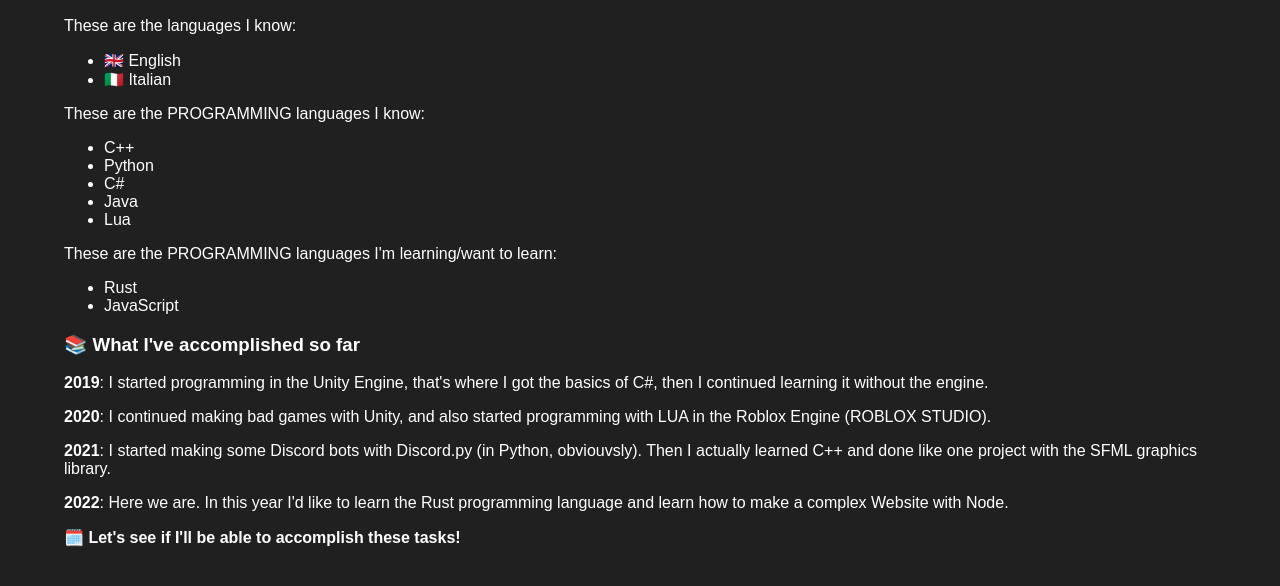
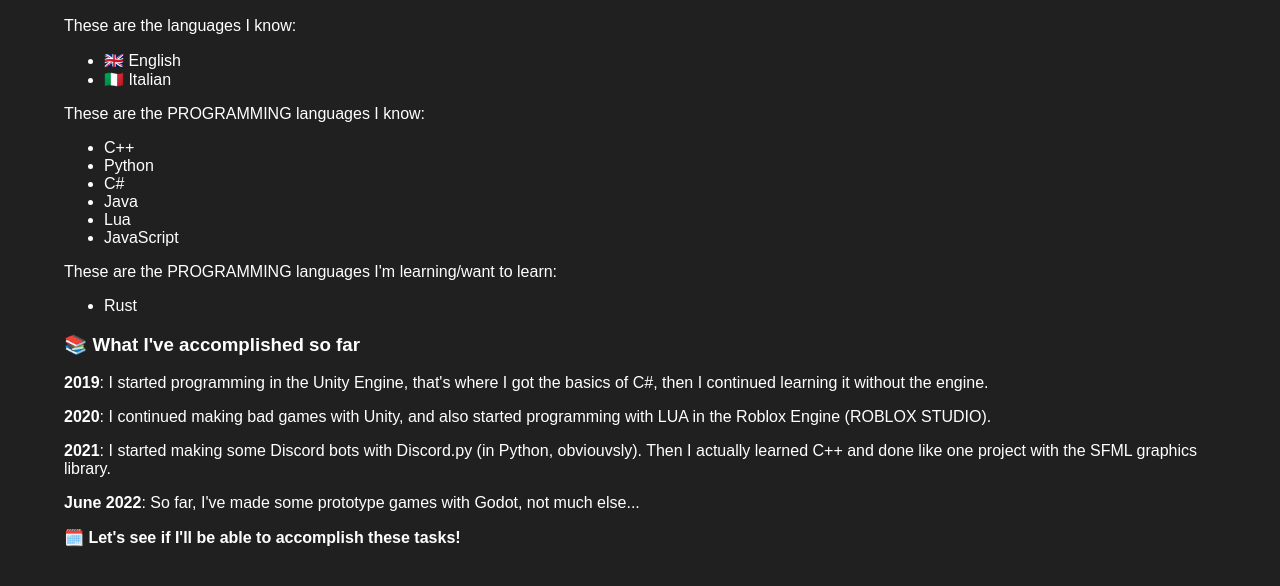
Before and after one commit to sebatt90/sebatt90.github.io, a plain HTML site: page aboutme/index.html in a window 1280 px wide. Shown: the part 180-766 px from the top of the page. Drawn offline with Linux system fonts and the light colour scheme; a web font is replaced by a local one.

Commit message:
Updated website's information

```diff
--- a/aboutme/index.html
+++ b/aboutme/index.html
@@ -36,6 +36,7 @@
                 <li name="mod">C#</li>
                 <li name="mod">Java</li>
                 <li name="mod">Lua</li>
+                <li name="mod">JavaScript</li>
             </ul>
         </p>
 
@@ -43,7 +44,6 @@
             These are the PROGRAMMING languages I'm learning/want to learn:
             <ul>
                 <li name="mod">Rust</li>
-                <li name="mod">JavaScript</li>
             </ul>
         </p>
 
@@ -65,9 +65,8 @@
             Then I actually learned C++ and done like one project with the SFML graphics library.
         </p>
         <p name="mod">
-            <b>2022</b>:
-            Here we are. In this year I'd like to learn the Rust programming language
-            and learn how to make a complex Website with Node.
+            <b>June 2022</b>:
+            So far, I've made some prototype games with Godot, not much else...
         </p>
         <p name="mod"><b>🗓️ Let's see if I'll be able to accomplish these tasks!</b></p>
     </div>
```
